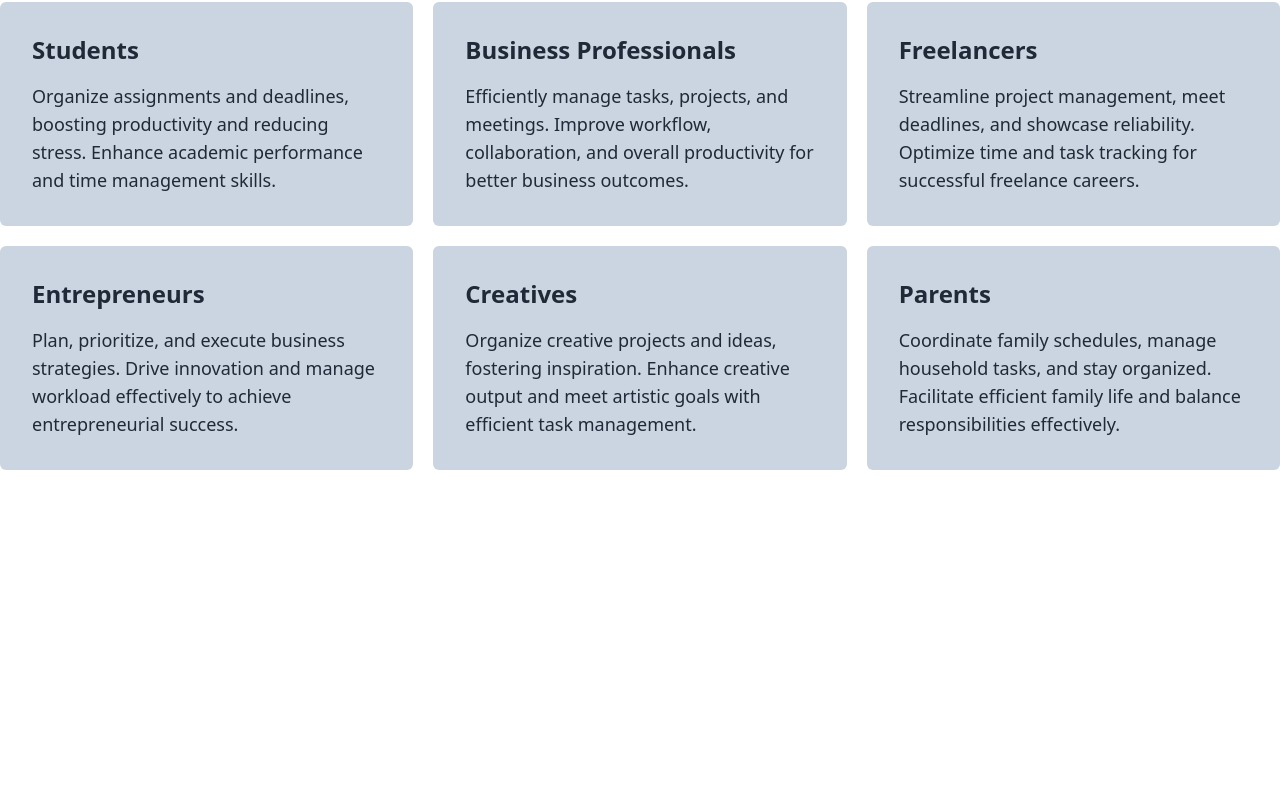
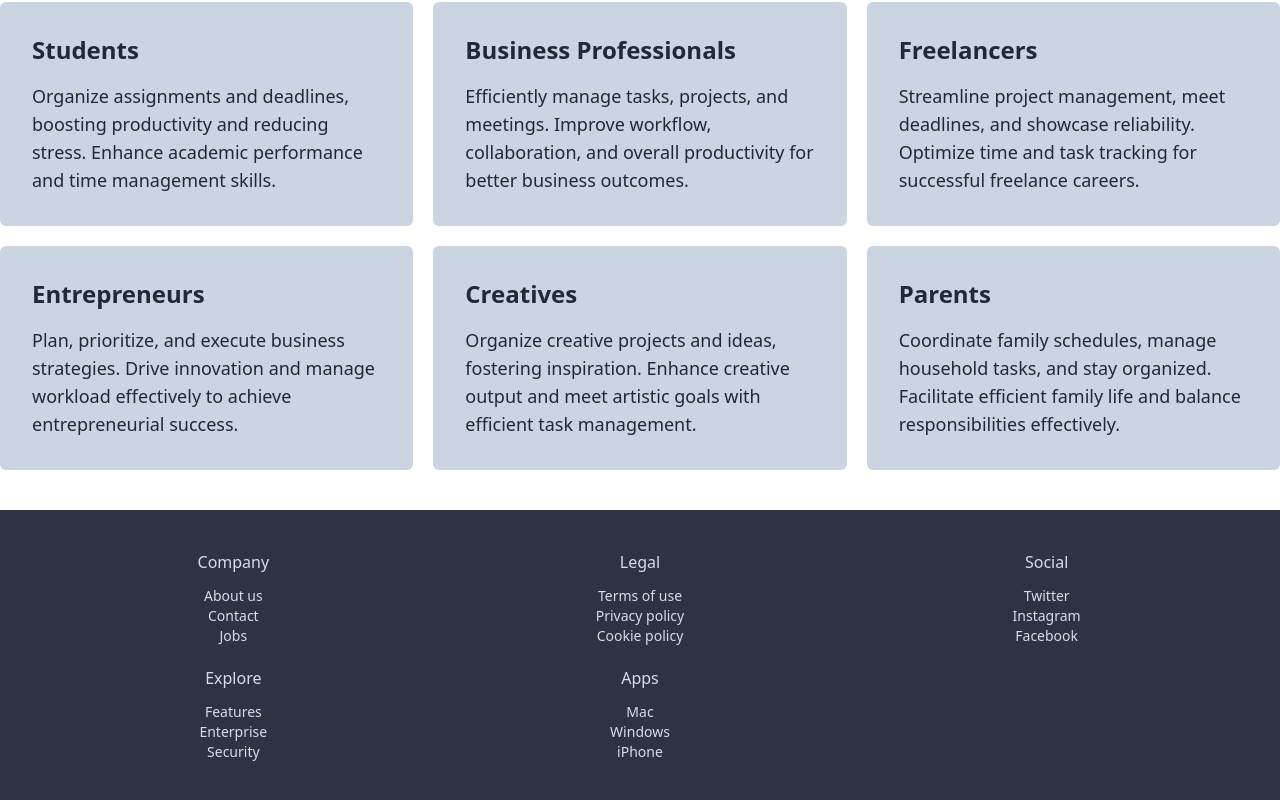
Before and after one commit to Thejellyfish1024/task-management-client, a React (Vite) app: page / in a window 1280 px wide. Shown: the part 913-1713 px from the top of the page. Before the commit the page ends 1423 px from the top, so only its background shows below. Built offline with nearby package versions, Linux system fonts and the light colour scheme; no server answers.

Commit message:
added footer

```diff
--- a/src/layout/Main.jsx
+++ b/src/layout/Main.jsx
@@ -1,6 +1,7 @@
 import { Outlet } from "react-router-dom";
 import NavBar from "../shared/NavBar";
 import { Toaster } from "react-hot-toast";
+import Footer from "../shared/Footer";
 
 
 const Main = () => {
@@ -9,6 +10,7 @@ const Main = () => {
             <NavBar></NavBar>
             <Outlet></Outlet>
             <Toaster></Toaster>
+            <Footer></Footer>
         </div>
     );
 };
--- /dev/null
+++ b/src/shared/Footer.jsx
@@ -0,0 +1,57 @@
+
+
+const Footer = () => {
+    return (
+        <div className="bg-black text-white">
+            <footer className="grid lg:grid-cols-3 grid-cols-2 gap-5 p-10 bg-neutral text-neutral-content text-center justify-center">
+                <nav>
+                    <header className="mb-3">Company</header>
+                    <div className="flex flex-col">
+
+                        <a className="hover:text-blue-500 text-sm">About us</a>
+                        <a className="hover:text-blue-500 text-sm">Contact</a>
+                        <a className="hover:text-blue-500 text-sm">Jobs</a>
+                    </div>
+                </nav>
+                <nav>
+                    <header className="mb-3">Legal</header>
+                    <div className="flex flex-col">
+
+                        <a className="hover:text-blue-500 text-sm">Terms of use</a>
+                        <a className="hover:text-blue-500 text-sm">Privacy policy</a>
+                        <a className="hover:text-blue-500 text-sm">Cookie policy</a>
+                    </div>
+                </nav>
+                <nav>
+                    <header className="mb-3">Social</header>
+                    <div className="flex flex-col">
+
+                        <a className="hover:text-blue-500 text-sm">Twitter</a>
+                        <a className="hover:text-blue-500 text-sm">Instagram</a>
+                        <a className="hover:text-blue-500 text-sm">Facebook</a>
+                    </div>
+                </nav>
+                <nav className="">
+                    <header className="mb-3">Explore</header>
+                    <div className="flex flex-col">
+
+                        <a className="hover:text-blue-500 text-sm">Features</a>
+                        <a className="hover:text-blue-500 text-sm">Enterprise</a>
+                        <a className="hover:text-blue-500 text-sm">Security</a>
+                    </div>
+                </nav>
+                <nav className="">
+                    <header className="mb-3">Apps</header>
+                    <div className="flex flex-col">
+
+                        <a className="hover:text-blue-500 text-sm">Mac</a>
+                        <a className="hover:text-blue-500 text-sm">Windows</a>
+                        <a className="hover:text-blue-500 text-sm">iPhone</a>
+                    </div>
+                </nav>
+            </footer>
+        </div>
+    );
+};
+
+export default Footer;
```
